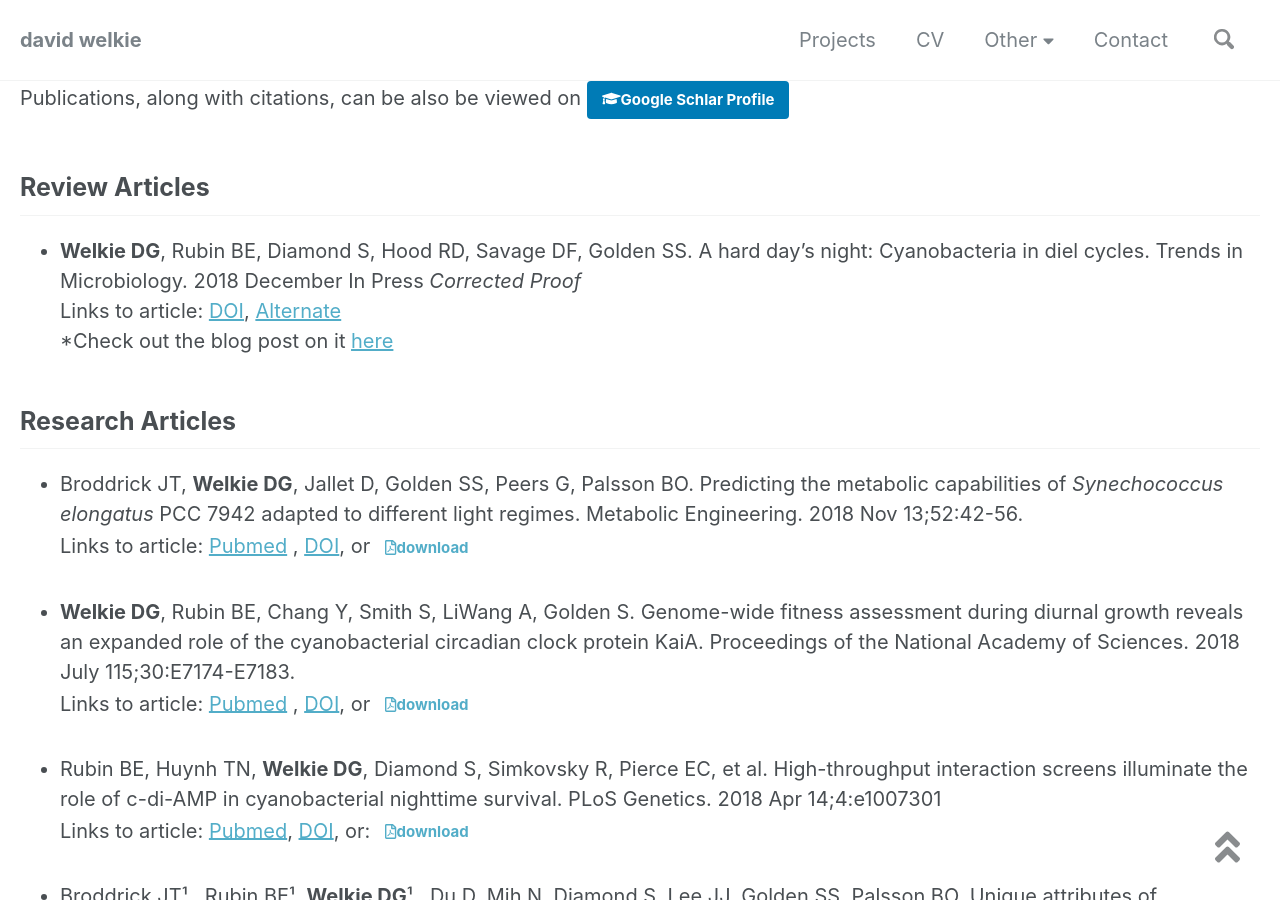
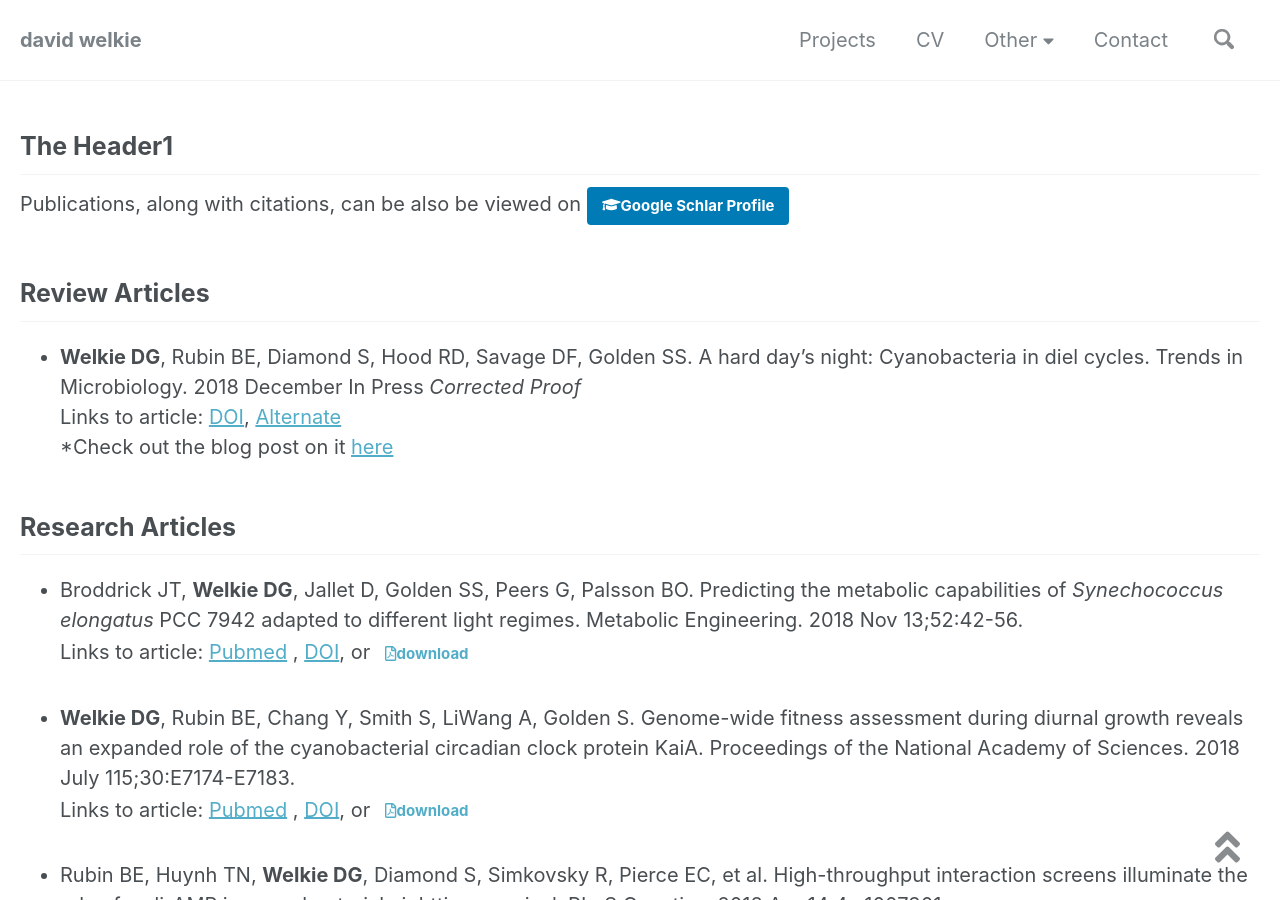
Before and after one commit to dwelkie/dwelkie.github.io, a Jekyll site: the page built from _pages/CV.md, in a window 1280 px wide and 900 px high. Built offline with Jekyll 4.4.1, drawn with Linux system fonts in a browser that asks for light colours; nearby versions of some CDN libraries.

Commit message:
Update CV.md

```diff
--- a/_pages/CV.md
+++ b/_pages/CV.md
@@ -7,6 +7,7 @@ comments: false
 share: false
 
 ---
+## The Header1
 Publications, along with citations, can be also be viewed on <a href="https://scholar.google.com/citations?user=a_M2Gc4AAAAJ&hl=en={{ page.url | absolute_url | url_encode }}" class="btn btn--linkedin" onclick="tab.open(this.href, 'tab); return false;" title="{{ site.data.ui-text[site.locale].share_on_label | default: 'Open tab for' }} Google Scholar"><i class="fas fa-graduation-cap" aria-hidden="true"></i><span>Google Schlar Profile</span></a>
 
 ## Review Articles
@@ -46,7 +47,7 @@ Links to article: [Pubmed](https://www.ncbi.nlm.nih.gov/pubmed/19615457){:target
 If you have trouble accessing nay of the above linked files, [contact me](/Contact).
 {: .notice--success}
 
-
+## The Header2
 ## Conferance Presentations
 
 * **Welkie DG**, Rubin BE, Golden SS. “Role of the cyanobacterial clock during day/night cycles” Oral Presentation at the Center for Circadian Biology Fall Workshop on Biological Timing, University of California, San Diego, CA. November 10, 2016
```
